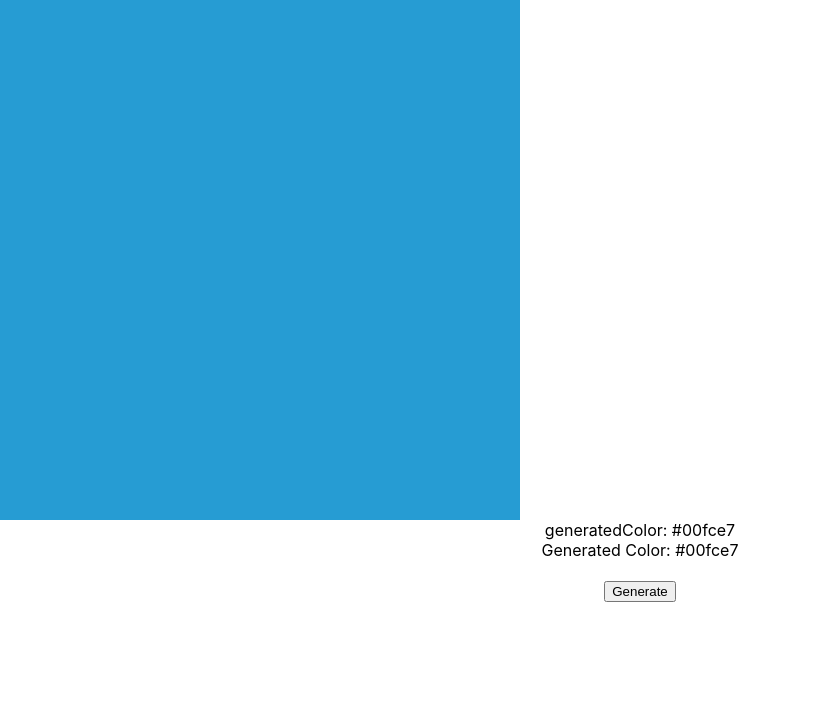
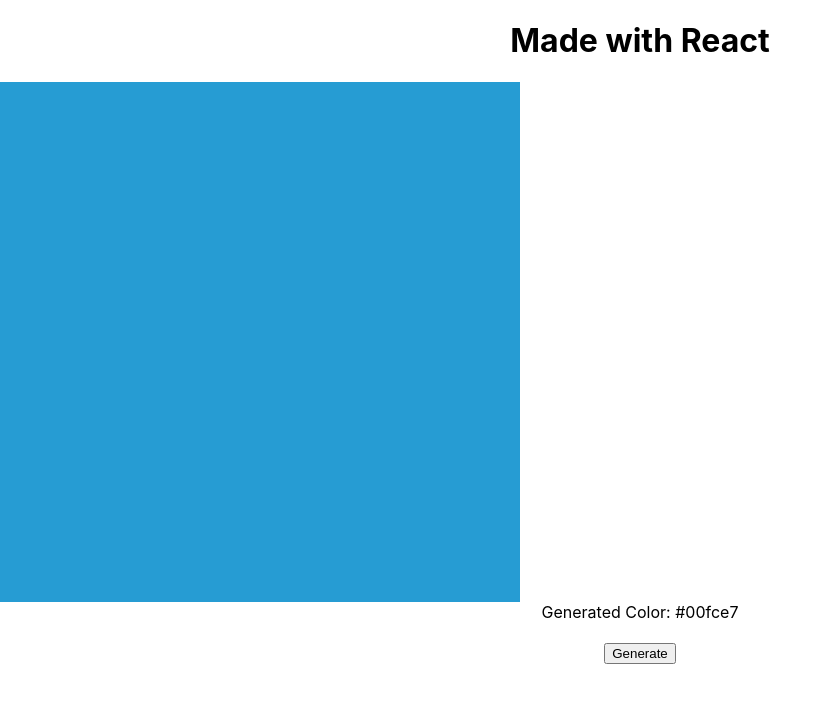
Before and after one commit to LoooserWith3o/random-color-gen, a React (Create React App) app: page / in a window 1280 px wide. Shown: the top 702 px of the page, without its empty margins (0-833 px from the left). Built offline with nearby package versions, Linux system fonts and the light colour scheme.

Commit message:
Added new version

```diff
--- a/src/App.js
+++ b/src/App.js
@@ -7,25 +7,21 @@
   const generateColor = randomColor('');
   return (
     <div className="App">
+      <h1 style={{ color: { generateColor } }}>Made with React</h1>
       <div
         style={{
           color: color,
           backgroundColor: color,
+          transition: 0.8,
           width: '500px',
           height: '500px',
           display: 'flex',
           padding: '10px',
           marginleft: 'center',
-        }}
-        container={{
-          height: '100%',
-          width: '100%',
-          display: 'flex',
           justifyContent: 'center',
           alignItems: 'center',
         }}
       />
-      generatedColor: {generateColor}
       <div>Generated Color: {generateColor}</div>
       <br />
       <button onClick={() => setColor(generateColor)}>Generate</button>
```
